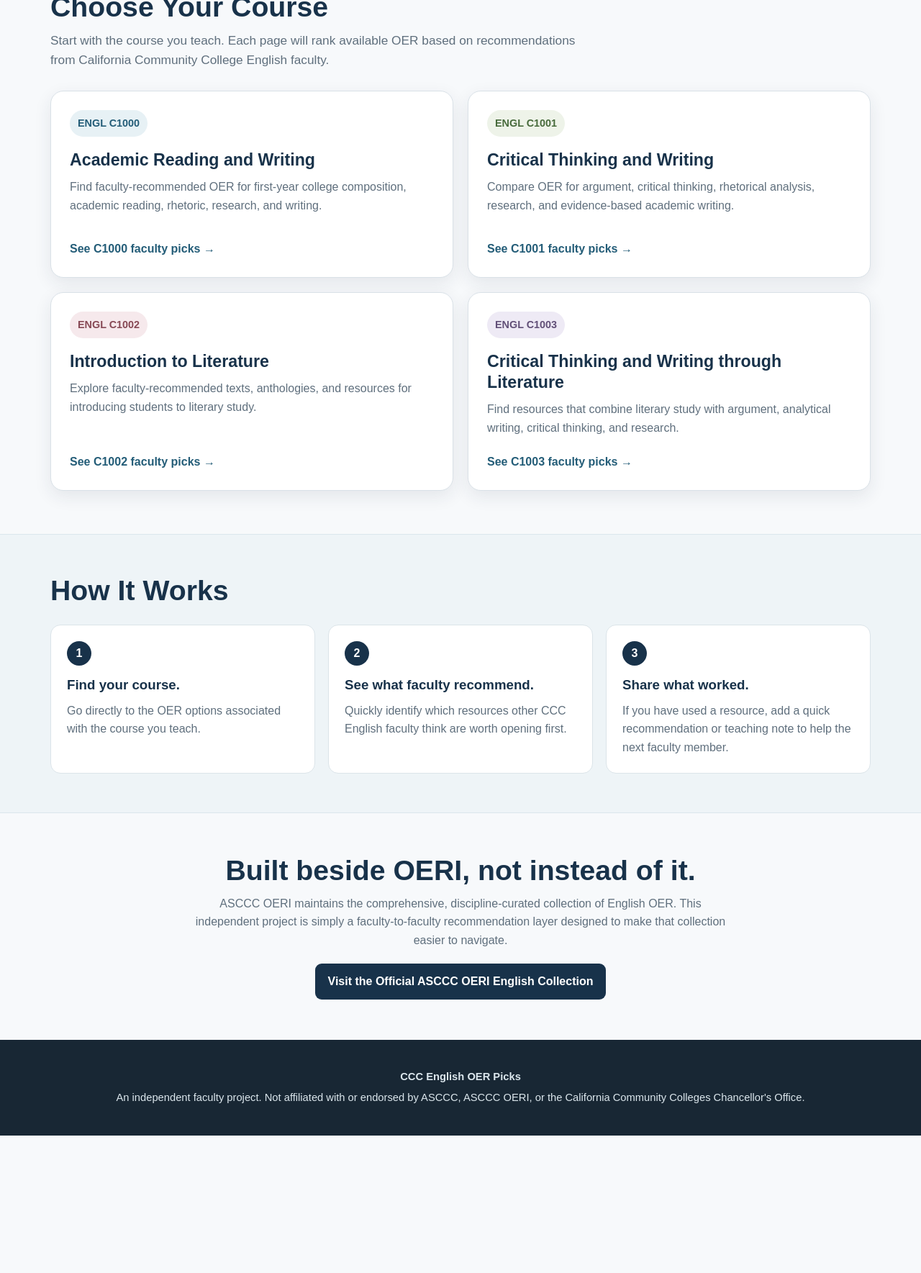
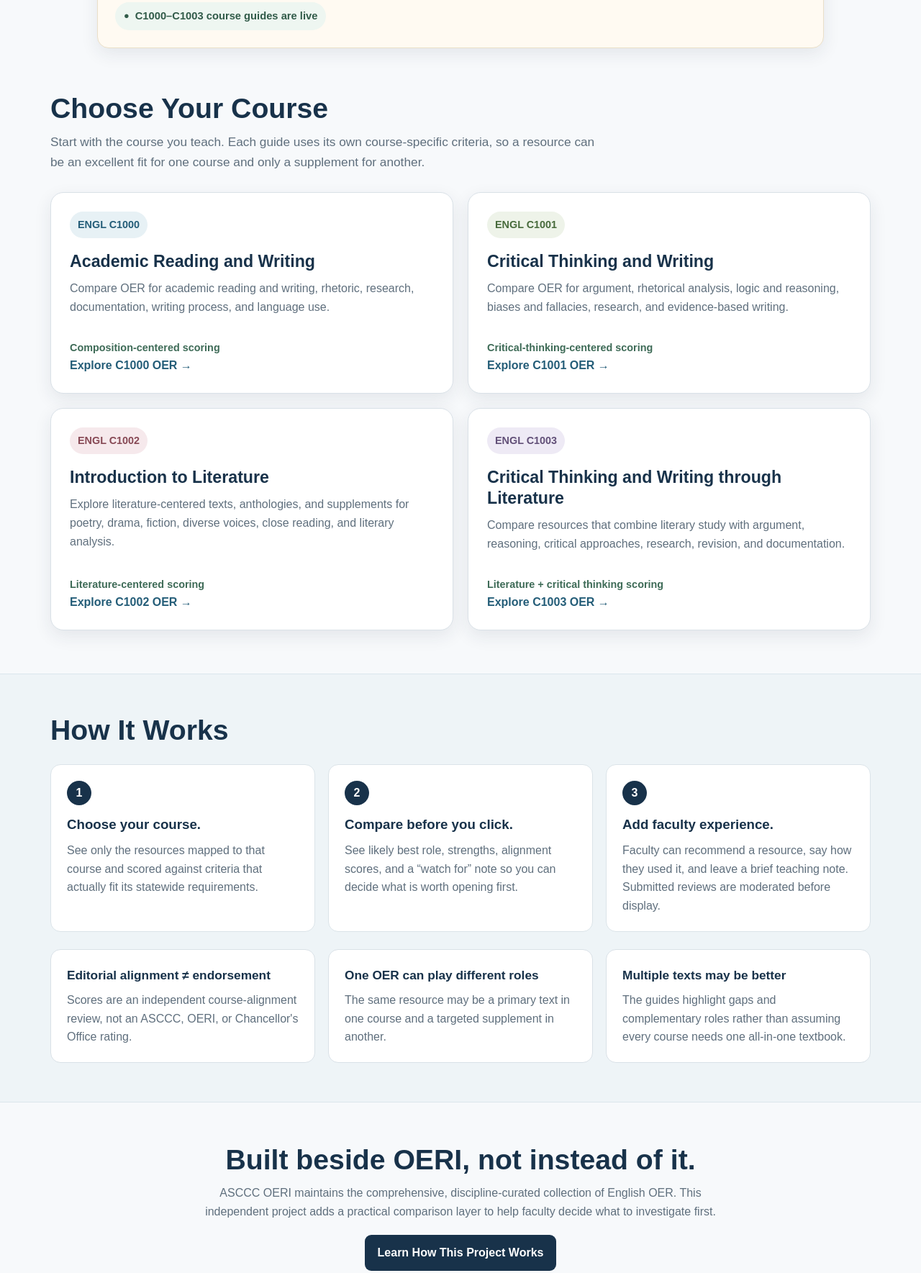
Before and after one commit to drkarebear/ccc-english-oer-picks, a plain HTML site: page index.html in a window 1280 px wide. Shown: the part 773-2542 px from the top of the page at 72% size. Before the commit the page ends 2351 px from the top, so only its background shows below. Drawn offline with Linux system fonts and the light colour scheme.

Commit message:
Revise project description and course details

```diff
--- a/index.html
+++ b/index.html
@@ -5,7 +5,7 @@
   <meta name="viewport" content="width=device-width, initial-scale=1.0" />
   <meta
     name="description"
-    content="Faculty-to-faculty recommendations for English OERs used in California Community Colleges."
+    content="Independent faculty guide to English OER for California Community Colleges, combining course-specific editorial alignment with faculty recommendations and teaching notes."
   />
 
   <title>CCC English OER Picks</title>
@@ -333,6 +333,57 @@
       font-size: 0.92rem;
     }
 
+
+    .project-status {
+      display: inline-flex;
+      align-items: center;
+      gap: 8px;
+      margin-top: 18px;
+      padding: 8px 12px;
+      border-radius: 999px;
+      background: #eef6f1;
+      color: #315b49;
+      font-weight: 800;
+      font-size: 0.92rem;
+    }
+
+    .project-status::before {
+      content: "●";
+      font-size: 0.8rem;
+    }
+
+    .course-note {
+      margin-top: 10px;
+      font-size: 0.9rem;
+      font-weight: 700;
+      color: var(--green);
+    }
+
+    .feature-grid {
+      display: grid;
+      grid-template-columns: repeat(3, minmax(0, 1fr));
+      gap: 18px;
+      margin-top: 24px;
+    }
+
+    .feature {
+      background: #ffffff;
+      border: 1px solid var(--border);
+      border-radius: 14px;
+      padding: 22px;
+    }
+
+    .feature h3 {
+      margin: 0 0 8px;
+      color: var(--navy);
+      font-size: 1.08rem;
+    }
+
+    .feature p {
+      margin: 0;
+      color: var(--muted);
+    }
+
     @media (max-width: 760px) {
       header {
         padding-bottom: 44px;
@@ -343,7 +394,8 @@
       }
 
       .course-grid,
-      .step-grid {
+      .step-grid,
+      .feature-grid {
         grid-template-columns: 1fr;
       }
 
@@ -365,18 +417,18 @@
   <header>
     <div class="topbar">
       <div class="brand">CCC English OER Picks</div>
-      <a class="about-link" href="#about">About this project</a>
+      <a class="about-link" href="about.html">About this project</a>
     </div>
 
     <div class="hero">
-      <div class="eyebrow">Faculty-to-faculty OER recommendations</div>
+      <div class="eyebrow">Independent faculty guide to English OER</div>
 
-      <h1>Too many OERs?<br />Start with the ones faculty recommend.</h1>
+      <h1>Too many OERs?<br />Start with the strongest matches.</h1>
 
       <p>
-        A casual, independent project for California Community College English
-        faculty to share which open educational resources are actually worth
-        exploring.
+        A practical guide for California Community College English faculty:
+        compare course-specific OER alignment, see what each resource does well,
+        note what it may still need, and add faculty recommendations and teaching notes.
       </p>
     </div>
   </header>
@@ -387,15 +439,19 @@
         <h2 id="why-heading">The idea is simple.</h2>
 
         <p>
-          The ASCCC OERI already maintains an excellent collection of English
-          OER. This project adds one practical layer:
-          <strong>What are other CCC English faculty actually using and recommending?</strong>
+          The ASCCC OERI already does the essential work of identifying and
+          collecting English OER. This project adds a practical comparison layer:
+          <strong>Which resources look strongest for a specific CCC course, what role might each one play, and what do faculty say after using them?</strong>
         </p>
 
         <p>
-          Browse by course, see which texts rise to the top, and eventually add
-          your own recommendation or brief teaching note.
+          Each course page separates <strong>editorial alignment</strong> from
+          <strong>faculty recommendations</strong>. Alignment scores are an independent
+          review of how well a resource appears to match that course's statewide
+          requirements; faculty reviews reflect real teaching experience.
         </p>
+
+        <div class="project-status">C1000–C1003 course guides are live</div>
       </section>
     </div>
 
@@ -403,8 +459,9 @@
       <h2 id="course-heading">Choose Your Course</h2>
 
       <p class="section-lead">
-        Start with the course you teach. Each page will rank available OER
-        based on recommendations from California Community College English faculty.
+        Start with the course you teach. Each guide uses its own course-specific
+        criteria, so a resource can be an excellent fit for one course and only a
+        supplement for another.
       </p>
 
       <div class="course-grid">
@@ -414,11 +471,12 @@
           <h3>Academic Reading and Writing</h3>
 
           <p>
-            Find faculty-recommended OER for first-year college composition,
-            academic reading, rhetoric, research, and writing.
+            Compare OER for academic reading and writing, rhetoric, research,
+            documentation, writing process, and language use.
           </p>
 
-          <span class="card-link">See C1000 faculty picks →</span>
+          <div class="course-note">Composition-centered scoring</div>
+          <span class="card-link">Explore C1000 OER →</span>
         </a>
 
         <a class="course-card c1001" href="c1001.html">
@@ -427,11 +485,12 @@
           <h3>Critical Thinking and Writing</h3>
 
           <p>
-            Compare OER for argument, critical thinking, rhetorical analysis,
-            research, and evidence-based academic writing.
+            Compare OER for argument, rhetorical analysis, logic and reasoning,
+            biases and fallacies, research, and evidence-based writing.
           </p>
 
-          <span class="card-link">See C1001 faculty picks →</span>
+          <div class="course-note">Critical-thinking-centered scoring</div>
+          <span class="card-link">Explore C1001 OER →</span>
         </a>
 
         <a class="course-card c1002" href="c1002.html">
@@ -440,11 +499,12 @@
           <h3>Introduction to Literature</h3>
 
           <p>
-            Explore faculty-recommended texts, anthologies, and resources for
-            introducing students to literary study.
+            Explore literature-centered texts, anthologies, and supplements for
+            poetry, drama, fiction, diverse voices, close reading, and literary analysis.
           </p>
 
-          <span class="card-link">See C1002 faculty picks →</span>
+          <div class="course-note">Literature-centered scoring</div>
+          <span class="card-link">Explore C1002 OER →</span>
         </a>
 
         <a class="course-card c1003" href="c1003.html">
@@ -453,11 +513,12 @@
           <h3>Critical Thinking and Writing through Literature</h3>
 
           <p>
-            Find resources that combine literary study with argument,
-            analytical writing, critical thinking, and research.
+            Compare resources that combine literary study with argument,
+            reasoning, critical approaches, research, revision, and documentation.
           </p>
 
-          <span class="card-link">See C1003 faculty picks →</span>
+          <div class="course-note">Literature + critical thinking scoring</div>
+          <span class="card-link">Explore C1003 OER →</span>
         </a>
       </div>
     </section>
@@ -470,55 +531,87 @@
           <div class="step">
             <div class="step-number" aria-hidden="true">1</div>
 
-            <h3>Find your course.</h3>
+            <h3>Choose your course.</h3>
 
             <p>
-              Go directly to the OER options associated with the course you teach.
+              See only the resources mapped to that course and scored against
+              criteria that actually fit its statewide requirements.
             </p>
           </div>
 
           <div class="step">
             <div class="step-number" aria-hidden="true">2</div>
 
-            <h3>See what faculty recommend.</h3>
+            <h3>Compare before you click.</h3>
 
             <p>
-              Quickly identify which resources other CCC English faculty think
-              are worth opening first.
+              See likely best role, strengths, alignment scores, and a
+              “watch for” note so you can decide what is worth opening first.
             </p>
           </div>
 
           <div class="step">
             <div class="step-number" aria-hidden="true">3</div>
 
-            <h3>Share what worked.</h3>
+            <h3>Add faculty experience.</h3>
 
             <p>
-              If you have used a resource, add a quick recommendation or teaching
-              note to help the next faculty member.
+              Faculty can recommend a resource, say how they used it, and leave
+              a brief teaching note. Submitted reviews are moderated before display.
+            </p>
+          </div>
+        </div>
+
+        <div class="feature-grid" aria-label="What the ratings mean">
+          <div class="feature">
+            <h3>Editorial alignment ≠ endorsement</h3>
+            <p>
+              Scores are an independent course-alignment review, not an ASCCC,
+              OERI, or Chancellor's Office rating.
+            </p>
+          </div>
+
+          <div class="feature">
+            <h3>One OER can play different roles</h3>
+            <p>
+              The same resource may be a primary text in one course and a
+              targeted supplement in another.
+            </p>
+          </div>
+
+          <div class="feature">
+            <h3>Multiple texts may be better</h3>
+            <p>
+              The guides highlight gaps and complementary roles rather than
+              assuming every course needs one all-in-one textbook.
             </p>
           </div>
         </div>
       </div>
     </section>
 
-    <section class="oeri-note" id="about" aria-labelledby="about-heading">
+    <section class="oeri-note" aria-labelledby="about-heading">
       <h2 id="about-heading">Built beside OERI, not instead of it.</h2>
 
       <p>
         ASCCC OERI maintains the comprehensive, discipline-curated collection of
-        English OER. This independent project is simply a faculty-to-faculty
-        recommendation layer designed to make that collection easier to navigate.
+        English OER. This independent project adds a practical comparison layer
+        to help faculty decide what to investigate first.
       </p>
 
+      <p>
+        <a class="button" href="about.html">Learn How This Project Works</a>
+      </p>
+
+      <p style="margin-top: 18px;">
         <a
-        class="button"
           href="https://asccc-oeri.org/open-educational-resources-and-english/"
           target="_blank"
           rel="noopener noreferrer"
         >
           Visit the Official ASCCC OERI English Collection
         </a>
+      </p>
     </section>
   </main>
 
```
Lines whose indentation alone changed are shown as unchanged.
